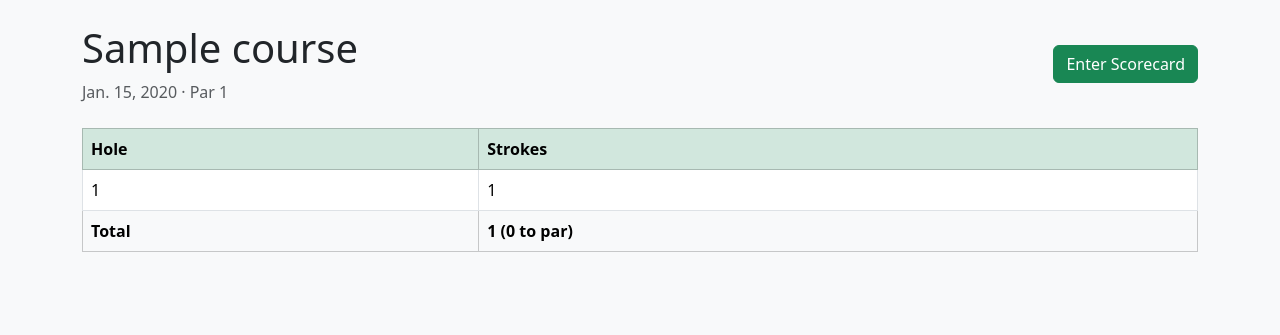
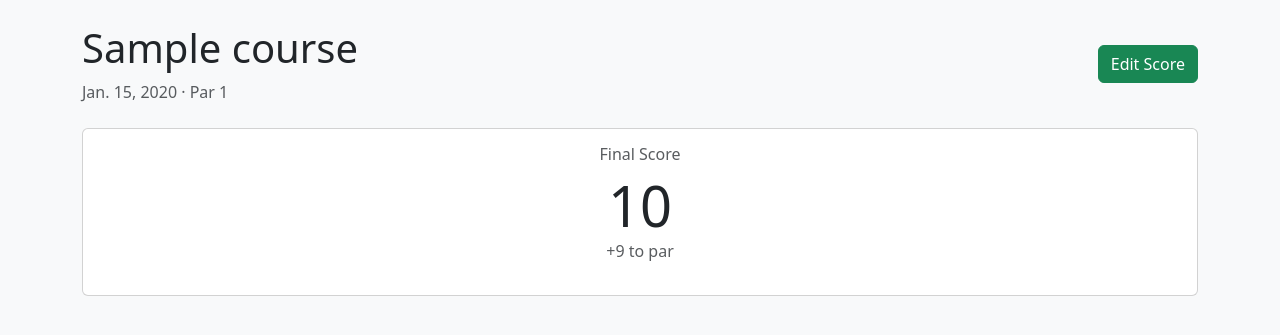
Before and after one commit to RayBednara-Dev/miniProject6RayBednara, a Django app: page /rounds/1/ in a window 1280 px wide. Shown: the part 56-391 px from the top of the page. Run offline with Django 5.2, Linux system fonts and the light colour scheme; a user stored in the database is signed in; tables that the repository leaves empty hold one stand-in row (values such as "Sample post").

Commit message:
more modifications to the scoring portion

```diff
--- a/scores/forms.py
+++ b/scores/forms.py
@@ -51,17 +51,14 @@ class RoundForm(forms.ModelForm):
         }
 
 
-class RoundScoresForm(forms.Form):
-    """Builds one strokes field per hole so a whole round can be entered at once."""
-
-    def __init__(self, *args, holes=18, scores=None, **kwargs):
-        super().__init__(*args, **kwargs)
-        scores = scores or {}
-        for hole in range(1, holes + 1):
-            self.fields[f'hole_{hole}'] = forms.IntegerField(
-                label=f'Hole {hole}',
-                required=False,
-                min_value=1,
-                initial=scores.get(hole),
-                widget=forms.NumberInput(attrs={'class': 'form-control', 'min': 1}),
-            )
+class ScoreForm(forms.ModelForm):
+    class Meta:
+        model = Round
+        fields = ['score']
+        widgets = {
+            'score': forms.NumberInput(attrs={
+                'class': 'form-control',
+                'min': 1,
+                'placeholder': 'Total strokes for the round',
+            }),
+        }
--- a/scores/models.py
+++ b/scores/models.py
@@ -27,6 +27,7 @@ class Round(models.Model):
     )
     course = models.ForeignKey(Course, on_delete=models.CASCADE, related_name='rounds')
     date_played = models.DateField()
+    score = models.PositiveSmallIntegerField(null=True, blank=True)
     notes = models.TextField(blank=True)
     created_at = models.DateTimeField(auto_now_add=True)
 
@@ -37,23 +38,7 @@ class Round(models.Model):
         return f'{self.player} at {self.course} on {self.date_played}'
 
     @property
-    def total_score(self):
-        total = self.hole_scores.aggregate(models.Sum('strokes'))['strokes__sum']
-        return total or 0
-
-    @property
     def to_par(self):
-        return self.total_score - self.course.par
-
-
-class HoleScore(models.Model):
-    round = models.ForeignKey(Round, on_delete=models.CASCADE, related_name='hole_scores')
-    hole_number = models.PositiveSmallIntegerField()
-    strokes = models.PositiveSmallIntegerField()
-
-    class Meta:
-        ordering = ['hole_number']
-        unique_together = ('round', 'hole_number')
-
-    def __str__(self):
-        return f'Hole {self.hole_number}: {self.strokes} strokes'
+        if self.score is None:
+            return None
+        return self.score - self.course.par
--- a/scores/views.py
+++ b/scores/views.py
@@ -8,8 +8,8 @@ from django.contrib.auth import login
 from django.contrib.auth.decorators import login_required
 from django.shortcuts import get_object_or_404, redirect, render
 
-from .forms import CourseForm, RegisterForm, RoundForm, RoundScoresForm
-from .models import Course, HoleScore, Round
+from .forms import CourseForm, RegisterForm, RoundForm, ScoreForm
+from .models import Course, Round
 
 
 def register(request):
@@ -68,17 +68,10 @@ def new_round(request):
 @login_required
 def round_detail(request, pk):
     round_obj = get_object_or_404(Round, pk=pk, player=request.user)
-    scores_by_hole = {s.hole_number: s.strokes for s in round_obj.hole_scores.all()}
-    hole_rows = [
-        (hole, scores_by_hole.get(hole))
-        for hole in range(1, round_obj.course.holes + 1)
-    ]
-
-    score_form = RoundScoresForm(holes=round_obj.course.holes, scores=scores_by_hole)
+    score_form = ScoreForm(instance=round_obj)
 
     return render(request, 'scores/round_detail.html', {
         'round': round_obj,
-        'hole_rows': hole_rows,
         'score_form': score_form,
     })
 
@@ -87,29 +80,22 @@ def round_detail(request, pk):
 def add_score(request, pk):
     round_obj = get_object_or_404(Round, pk=pk, player=request.user)
     if request.method == 'POST':
-        form = RoundScoresForm(request.POST, holes=round_obj.course.holes)
+        form = ScoreForm(request.POST, instance=round_obj)
         if form.is_valid():
-            for hole in range(1, round_obj.course.holes + 1):
-                strokes = form.cleaned_data.get(f'hole_{hole}')
-                if strokes:
-                    HoleScore.objects.update_or_create(
-                        round=round_obj, hole_number=hole, defaults={'strokes': strokes}
-                    )
-                else:
-                    HoleScore.objects.filter(round=round_obj, hole_number=hole).delete()
-            messages.success(request, 'Scorecard saved.')
+            form.save()
+            messages.success(request, 'Score saved.')
     return redirect('round_detail', pk=round_obj.pk)
 
 
 @login_required
 def stats(request):
     rounds = list(request.user.rounds.select_related('course'))
-    rounds_with_scores = [r for r in rounds if r.total_score]
+    rounds_with_scores = [r for r in rounds if r.score is not None]
 
-    best_round = min(rounds_with_scores, key=lambda r: r.total_score, default=None)
+    best_round = min(rounds_with_scores, key=lambda r: r.score, default=None)
     average_score = None
     if rounds_with_scores:
-        average_score = sum(r.total_score for r in rounds_with_scores) / len(rounds_with_scores)
+        average_score = sum(r.score for r in rounds_with_scores) / len(rounds_with_scores)
 
     return render(request, 'scores/stats.html', {
         'rounds_played': len(rounds),
--- a/templates/scores/home.html
+++ b/templates/scores/home.html
@@ -17,7 +17,9 @@
     <div>
       <strong>{{ round.course.name }}</strong> &mdash; {{ round.date_played }}
     </div>
-    <span class="badge bg-success rounded-pill">{{ round.total_score }} strokes</span>
+    <span class="badge bg-success rounded-pill">
+      {% if round.score %}{{ round.score }} strokes{% else %}Not entered{% endif %}
+    </span>
   </a>
   {% endfor %}
 </div>
--- a/templates/scores/round_detail.html
+++ b/templates/scores/round_detail.html
@@ -9,61 +9,46 @@
     <p class="text-muted mb-0">{{ round.date_played }} &middot; Par {{ round.course.par }}</p>
   </div>
   <button type="button" class="btn btn-success" data-bs-toggle="modal" data-bs-target="#scoreModal">
-    Enter Scorecard
+    {% if round.score %}Edit Score{% else %}Enter Score{% endif %}
   </button>
 </div>
 
-<div class="table-responsive">
-  <table class="table table-bordered align-middle">
-    <thead class="table-success">
-      <tr>
-        <th>Hole</th>
-        <th>Strokes</th>
-      </tr>
-    </thead>
-    <tbody>
-      {% for hole, strokes in hole_rows %}
-      <tr>
-        <td>{{ hole }}</td>
-        <td>{{ strokes|default:"-" }}</td>
-      </tr>
-      {% endfor %}
-    </tbody>
-    <tfoot>
-      <tr class="table-light fw-bold">
-        <td>Total</td>
-        <td>{{ round.total_score }} ({{ round.to_par }} to par)</td>
-      </tr>
-    </tfoot>
-  </table>
+<div class="card">
+  <div class="card-body text-center">
+    {% if round.score %}
+    <h6 class="text-muted">Final Score</h6>
+    <p class="display-4 mb-0">{{ round.score }}</p>
+    <p class="text-muted">
+      {% if round.to_par > 0 %}+{{ round.to_par }}{% else %}{{ round.to_par }}{% endif %} to par
+    </p>
+    {% else %}
+    <p class="text-muted mb-0">No score entered yet.</p>
+    {% endif %}
+  </div>
 </div>
 
-<!-- Bootstrap modal for entering the whole round's scorecard -->
+<!-- Bootstrap modal for entering the round's total score -->
 <div class="modal fade" id="scoreModal" tabindex="-1" aria-labelledby="scoreModalLabel" aria-hidden="true">
-  <div class="modal-dialog modal-lg">
+  <div class="modal-dialog">
     <div class="modal-content">
       <form method="post" action="{% url 'add_score' round.pk %}">
         {% csrf_token %}
         <div class="modal-header">
-          <h5 class="modal-title" id="scoreModalLabel">Enter Scorecard</h5>
+          <h5 class="modal-title" id="scoreModalLabel">Enter Score</h5>
           <button type="button" class="btn-close" data-bs-dismiss="modal" aria-label="Close"></button>
         </div>
         <div class="modal-body">
-          <div class="row">
-            {% for field in score_form %}
-            <div class="col-6 col-md-3 mb-3">
-              <label class="form-label" for="{{ field.id_for_label }}">{{ field.label }}</label>
-              {{ field }}
-              {% if field.errors %}
-              <div class="text-danger small">{{ field.errors }}</div>
-              {% endif %}
-            </div>
-            {% endfor %}
+          <div class="mb-3">
+            <label class="form-label" for="{{ score_form.score.id_for_label }}">Total Strokes</label>
+            {{ score_form.score }}
+            {% if score_form.score.errors %}
+            <div class="text-danger small">{{ score_form.score.errors }}</div>
+            {% endif %}
           </div>
         </div>
         <div class="modal-footer">
           <button type="button" class="btn btn-secondary" data-bs-dismiss="modal">Cancel</button>
-          <button type="submit" class="btn btn-success">Save Scorecard</button>
+          <button type="submit" class="btn btn-success">Save Score</button>
         </div>
       </form>
     </div>
--- a/templates/scores/stats.html
+++ b/templates/scores/stats.html
@@ -29,7 +29,7 @@
       <div class="card-body">
         <h6 class="text-muted">Best Round</h6>
         {% if best_round %}
-        <p class="display-6">{{ best_round.total_score }}</p>
+        <p class="display-6">{{ best_round.score }}</p>
         <a href="{% url 'round_detail' best_round.pk %}">
           {{ best_round.course.name }} &mdash; {{ best_round.date_played }}
         </a>
```
Also changed, not shown: scores/admin.py (+2 -9 lines), README.md, scores/migrations/0002_round_score_delete_holescore.py (added).
